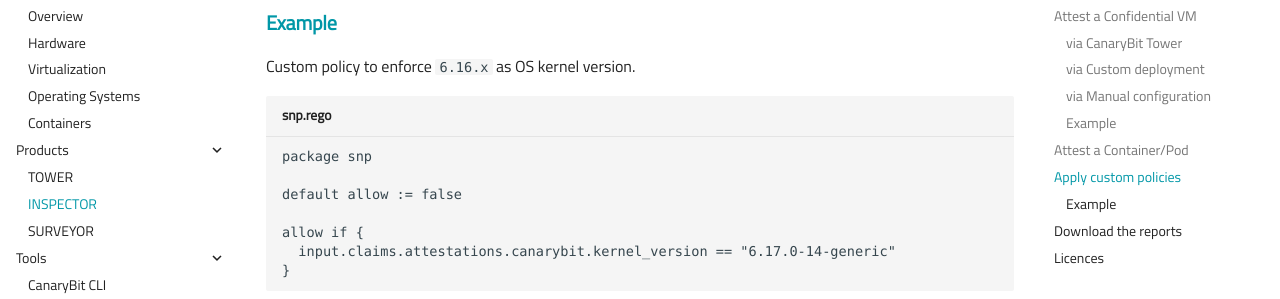
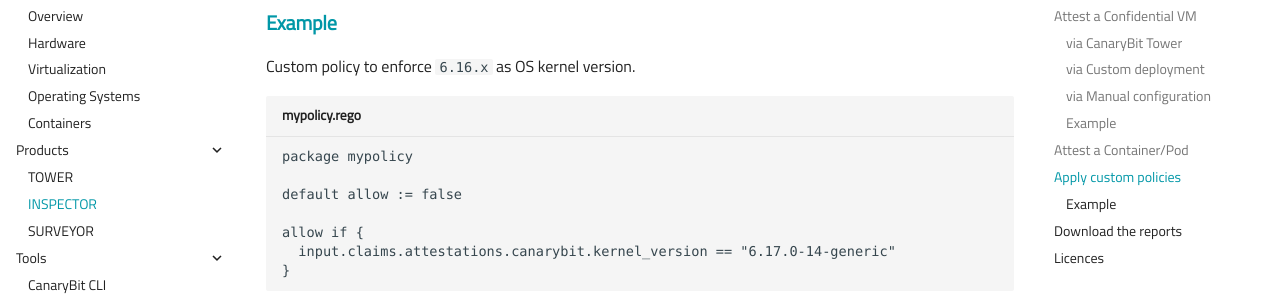
Before and after one commit to canarybit/cc-docs, an MkDocs documentation site: the page built from docs/products/inspector.md, in a window 1280 px wide and 900 px high, scrolled down 4315 px. Shown: the part 155-454 px from the top of the window. Built offline with MkDocs 1.6.1 and Material for MkDocs 9.7.7, drawn with Linux system fonts in a browser that asks for light colours.

Commit message:
General improvements

````diff
--- a/docs/products/inspector.md
+++ b/docs/products/inspector.md
@@ -152,9 +152,9 @@
 
 Custom policy to enforce `6.16.x` as OS kernel version.
 
-``` title="snp.rego"
+``` title="mypolicy.rego"
 
-package snp
+package mypolicy
 
 default allow := false
 
````
